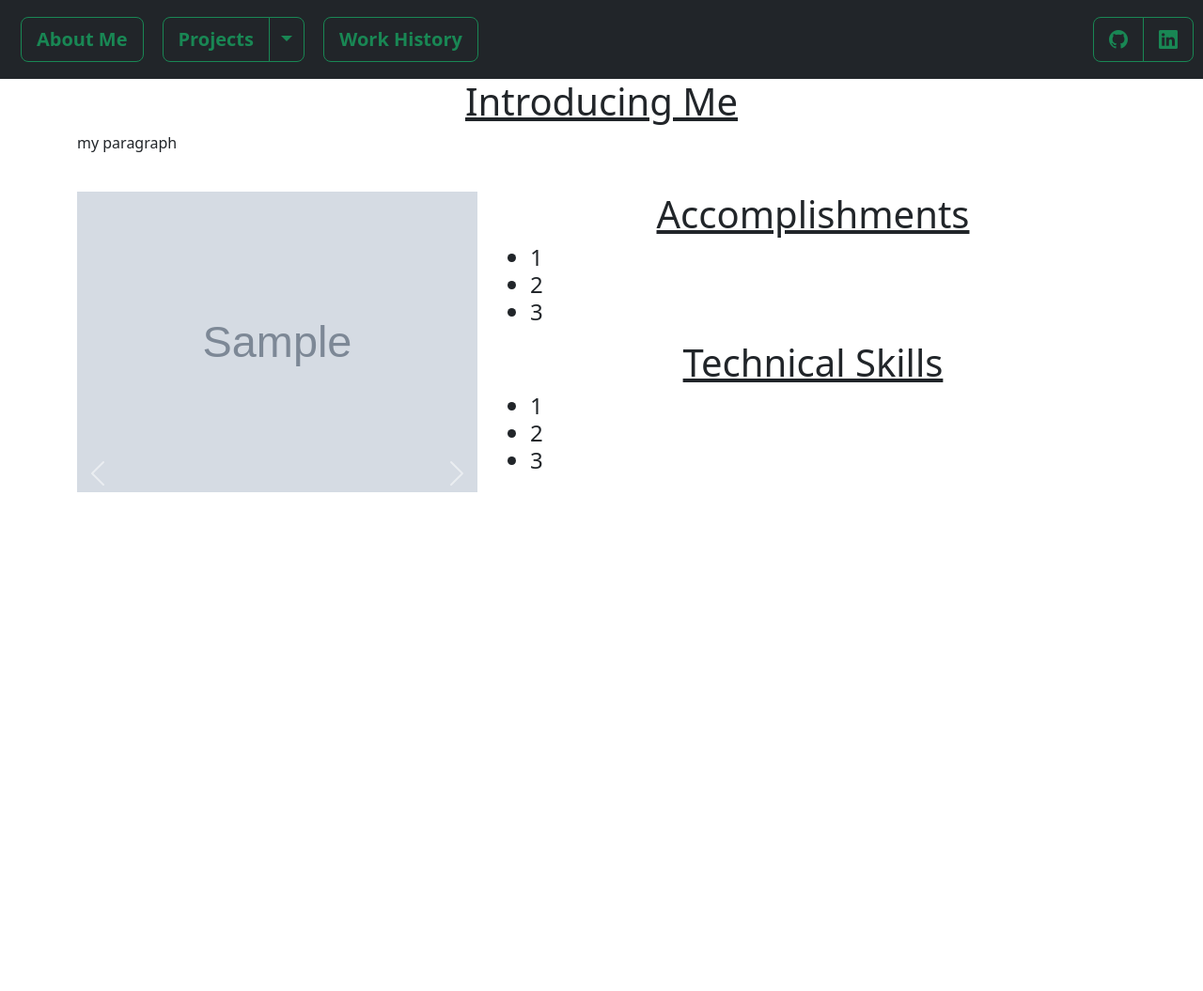
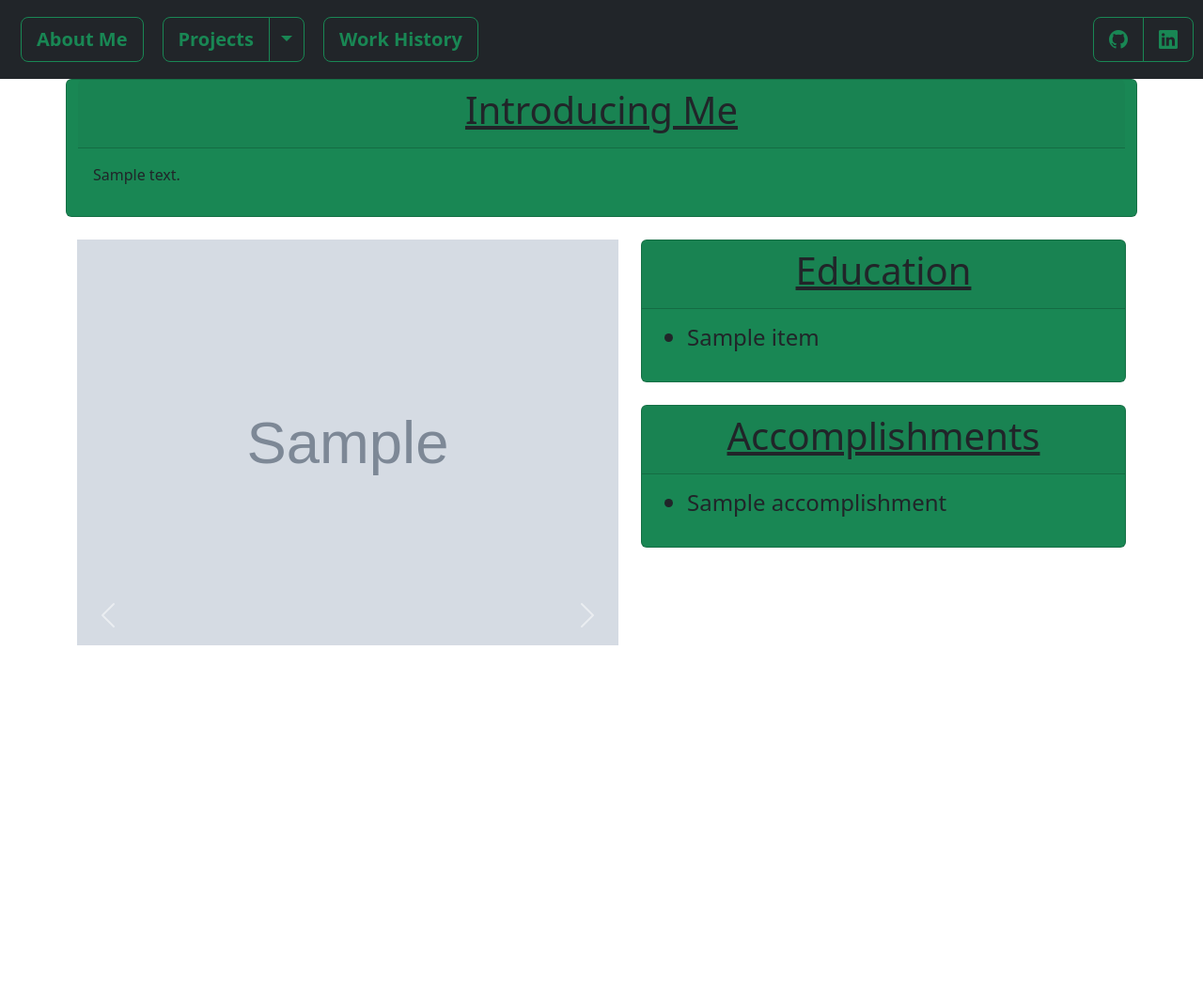
Before and after one commit to KingBubIII/portfolio_website, a Django app: template devsite/me_info/templates/me_info/intro.html in a window 1280 px wide. Shown: the whole page at 94% size. Before the commit the page ends 524 px from the top, so only its background shows below. Run offline with Django 5.2, Linux system fonts and the light colour scheme; the template is opened without the code that fills it: most values are stand-ins (such as "Sample title", 1, 10 or a date in 2020); grey boxes marked "Sample" are stand-in pictures.

Commit message:
Updated intro url with data from json file

```diff
--- a/devsite/me_info/templates/me_info/intro.html
+++ b/devsite/me_info/templates/me_info/intro.html
@@ -6,14 +6,16 @@
 
 <div class="container">
   <div class="row">
-    <h1 class="about-me-headers">Introducing Me</h1>
-    <p>
-      my paragraph
-    </p>
+    <div class="card bg-success">
+      <div class="card-header"><h1 class="about-me-headers">Introducing Me</h1></div>
+      <div class="card-body">
+        <p>{{ description }}</p>
+      </div>
+    </div>
   </div>
   <br>
   <div class="row">
-    <div id="carouselExampleIndicators" class="carousel slide" style="width:450px; height:600px;">
+    <div id="carouselExampleIndicators" class="carousel slide" style="width:600px; height:800px;">
       <div class="carousel-inner">
         {% for image_path in image_paths %}
           {% if forloop.first %}
@@ -21,7 +23,7 @@
           {% else %}
             <div class="carousel-item">
           {% endif %}
-            <img src="{% static image_path %}" class="d-block w-100">
+            <img src="{% static image_path %}" class="d-block w-100" alt="{% static image_path %}">
           </div>
         {% endfor %}
       </div>
@@ -35,22 +37,31 @@
       </button>
     </div>
     <div class="col">
-      <h1 class="about-me-headers">Accomplishments</h1>
+      <div class="card bg-success">
+        <div class="card-header about-me-headers"><h1>Education</h1></div>
+        <div class="card-body">
           <ul>
             <h4>
-            <li>1</li>
-            <li>2</li>
-            <li>3</li>
+              {% for item in education %}
+                <li>{{ item }}</li>
+              {% endfor %}
             </h4>
           </ul>
-      <h1 class="about-me-headers">Technical Skills</h1>
+        </div>
+      </div>
+      <br>
+      <div class="card bg-success">
+        <div class="card-header about-me-headers"><h1>Accomplishments</h1></div>
+        <div class="card-body">
           <ul>
             <h4>
-            <li>1</li>
-            <li>2</li>
-            <li>3</li>
+              {% for accomplishment in accomplishments %}
+                <li>{{ accomplishment }}</li>
+              {% endfor %}
             </h4>
           </ul>
+        </div>
+      </div>
     </div>
 
   </div>
```
Also changed, not shown: devsite/me_info/static/json/about_me.json (+18 -0 lines), devsite/me_info/views.py (+4 -7 lines). Lines whose indentation alone changed are shown as unchanged.
